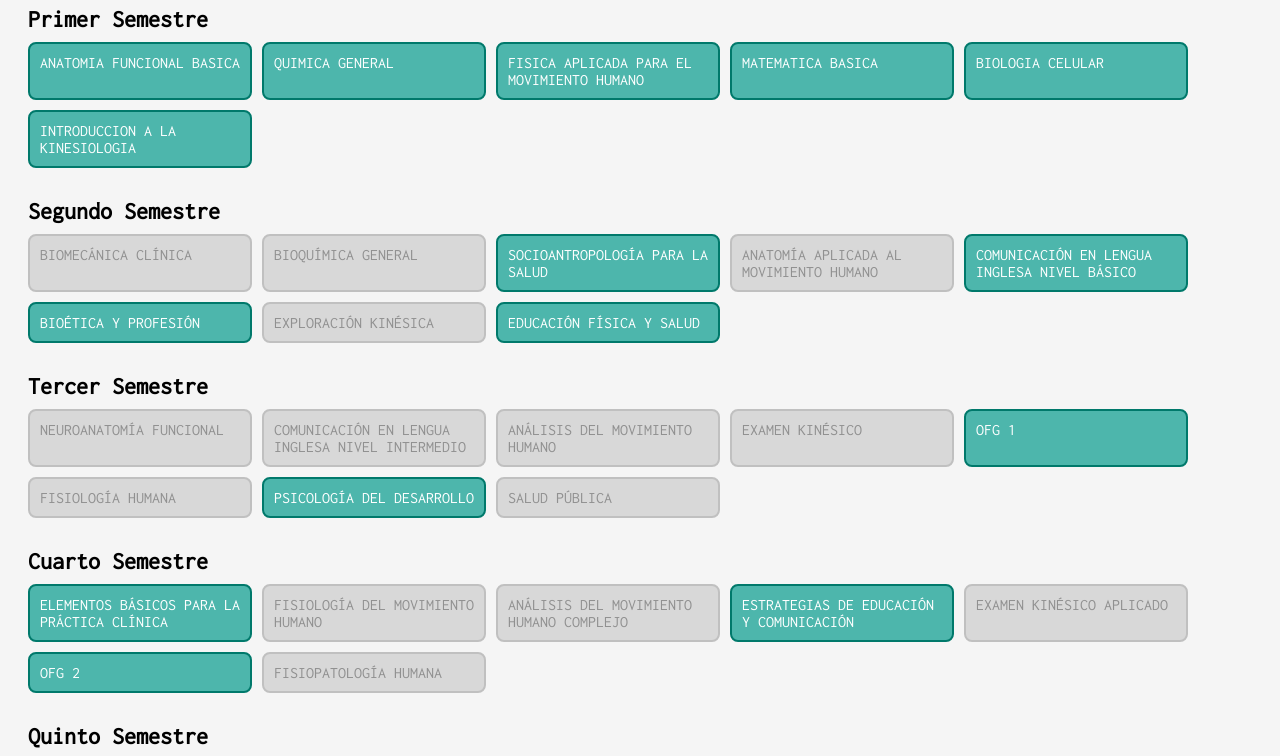
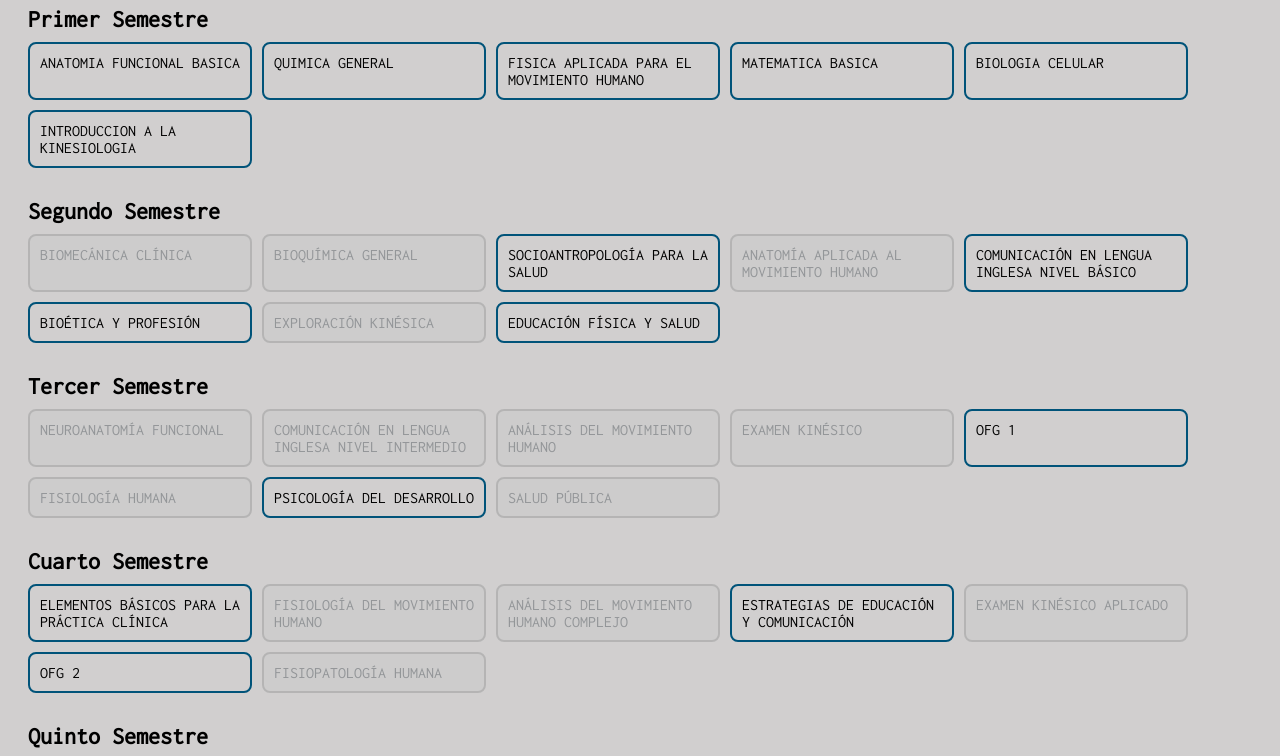
Before and after one commit to nokiiiisi/malla-interactiva-kine, a plain HTML site: page index.html in a window 1280 px wide. Shown: the part 98-854 px from the top of the page. Drawn offline with Linux system fonts and the light colour scheme.

Commit message:
Update style.css

```diff
--- a/style.css
+++ b/style.css
@@ -2,7 +2,7 @@
 
 body {
   font-family: 'Inconsolata', monospace;
-  background: #f5f5f5;
+  background: #d1cfcf;
   padding: 20px;
 }
 
@@ -27,9 +27,9 @@ h1 {
 }
 
 .ramo {
-  background: #4db6ac; /* azul verdoso */
+  background: ; #4da1b6 /azul verdoso */
   color: white;
-  border: 2px solid #00796b;
+  border: 2px solid #005379;
   border-radius: 8px;
   padding: 10px;
   width: 200px;
@@ -45,7 +45,7 @@ h1 {
 
 .ramo.bloqueado {
   background: #cccccc;
-  color: #666;
+  color: #7a7e82;
   border-color: #aaa;
   cursor: not-allowed;
   opacity: 0.7;
```
